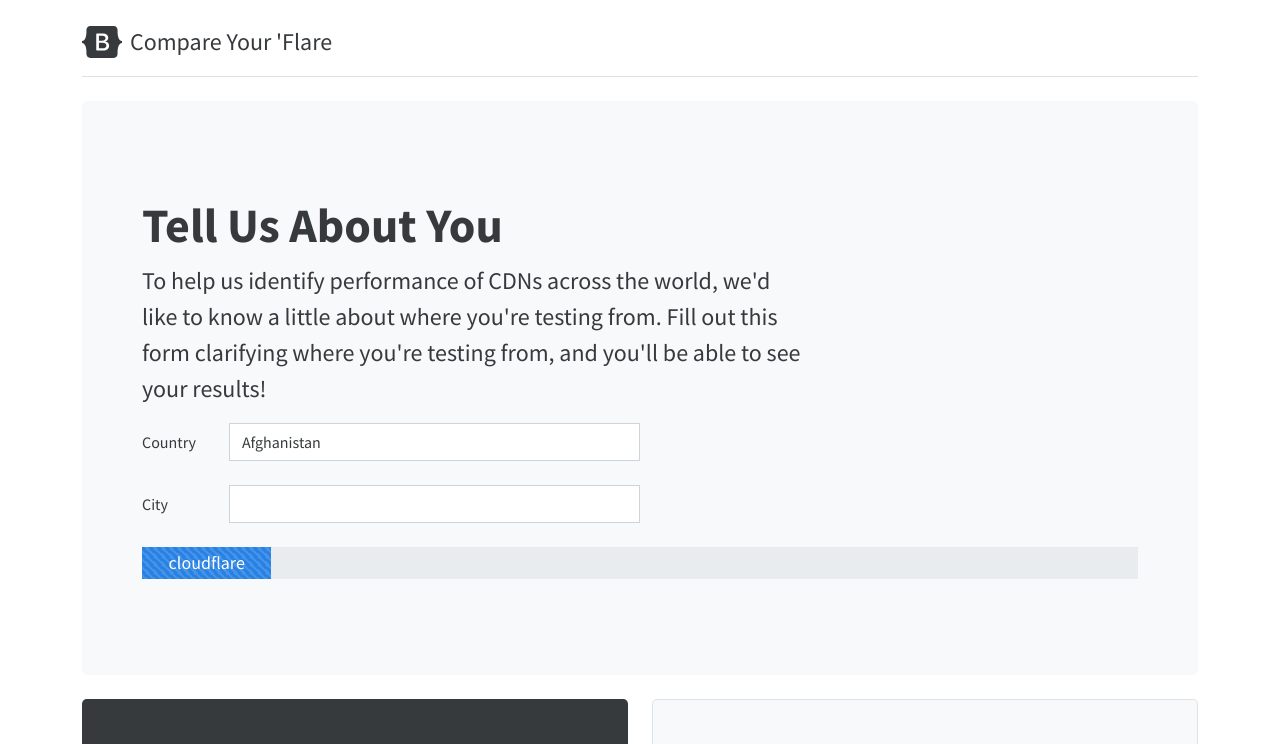
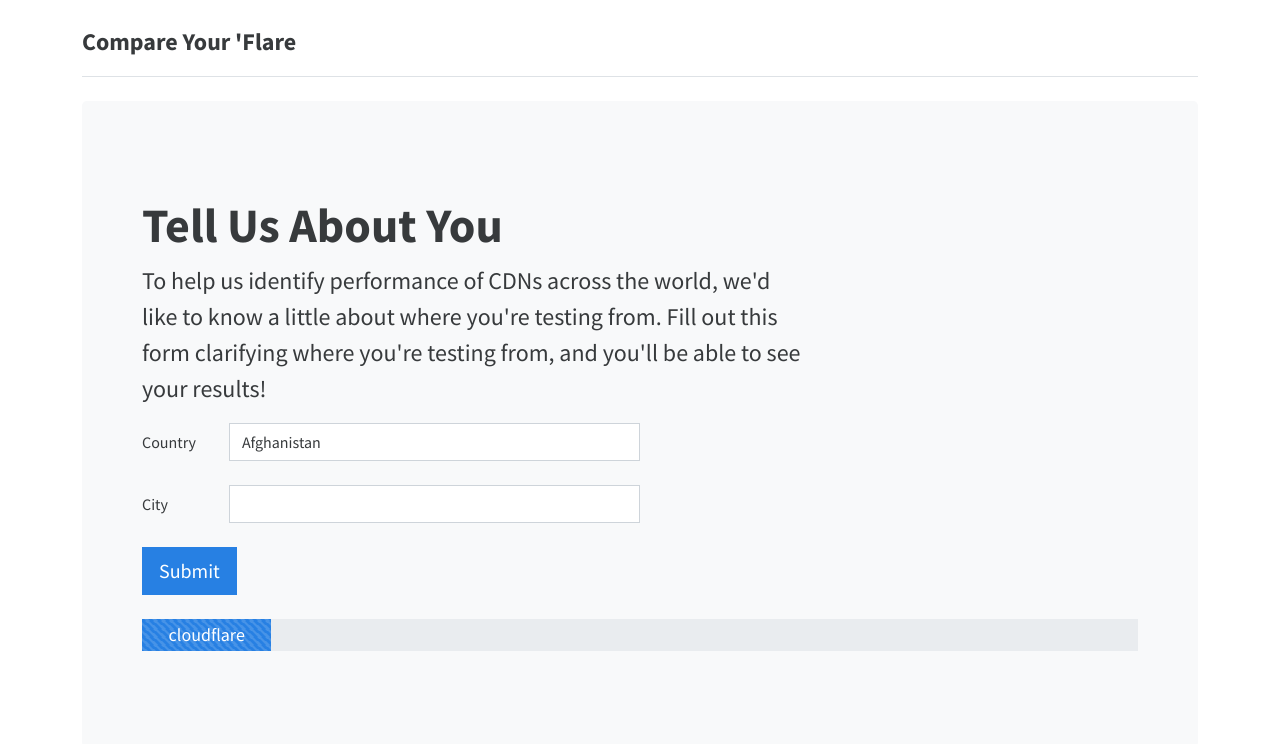
Before and after one commit to alyx/compareyourflare, a plain HTML site: page fe/index.html in a window 1280 px wide. Both pictures are taken after a click on the button "Run the Test". Shown: the top 744 px of the page. Drawn offline with Linux system fonts and the light colour scheme; no server answers.

Commit message:
We're still throwing away the geo data, but complete the form so results are visible -- NEEDS WORK

```diff
--- a/fe/comparator.js
+++ b/fe/comparator.js
@@ -14,9 +14,6 @@ var statsReady = false;
 var gResults = []
 
 function newStatsRequest() {
-    //button = document.getElementById('newstats')
-    //parent = button.parentElement
-    //button.remove()
     parent = document.getElementById('resultsTable')
     var progress = document.createElement('div')
     progress.classList.add('progress')
@@ -34,14 +31,6 @@ function newStatsRequest() {
     bar.style.height = "2rem"
     bar.innerHTML = "Loading..."
     progress.appendChild(bar)
-    /*
-    <div class="progress">
-  <div class="progress-bar progress-bar-striped progress-bar-animated"
-  role="progressbar" aria-valuenow="75" aria-valuemin="0" aria-valuemax="100" style="width: 75%"></div>
-</div>
-*/
-    //button.disabled = true
-    //button.innerHTML = '<span class="spinner-border spinner-border-sm" role="status" aria-hidden="true"></span> <span id="currentTest">Loading...</span>'
 
     cta = document.getElementById('cta')
     form = document.getElementById('detailsform')
@@ -90,6 +79,9 @@ async function generateStats() {
 
 function displayStats(results) {
     var target = document.getElementById('resultsTable')
+    var header = document.createElement('h1')
+    header.classList.add("display-5", "fw-bold")
+    header.innerHTML = "Your Results"
     var table = document.createElement('table')
     table.classList.add("table")
     var body = document.createElement('tbody')
@@ -125,13 +117,22 @@ function displayStats(results) {
             tr.append(timeTd)
         }
     }
+    target.appendChild(header)
     target.appendChild(table)
-    //button = document.getElementById('newstats')
-    //button.remove()
     bar = document.getElementById('statsbar')
     bar.remove()
-    header = document.getElementById('testBox')
-    header.innerHTML = "Your Results"
     details = document.getElementById('testDetails')
     details.remove()
 }
+
+async function waitAndShowStats() {
+    btn = document.getElementById('detailssubmit')
+    btn.disabled = true
+    btn.innerHTML = '<span class="spinner-border spinner-border-sm" role="status" aria-hidden="true"></span> <span id="currentTest">Finishing test...</span>'
+    while (statsReady == false) {
+        await new Promise(r => setTimeout(r, 2000));
+    }
+    form = document.getElementById('detailsform')
+    form.style.display = "none"
+    displayStats(gResults)
+}
--- a/fe/index.html
+++ b/fe/index.html
@@ -31,13 +31,7 @@
         <div class="container py-4">
             <header class="pb-3 mb-4 border-bottom">
                 <a href="/" class="d-flex align-items-center text-dark text-decoration-none">
-                    <svg xmlns="http://www.w3.org/2000/svg" width="40" height="32" class="me-2" viewBox="0 0 118 94"
-                        role="img">
-                        <path fill-rule="evenodd" clip-rule="evenodd"
-                            d="M24.509 0c-6.733 0-11.715 5.893-11.492 12.284.214 6.14-.064 14.092-2.066 20.577C8.943 39.365 5.547 43.485 0 44.014v5.972c5.547.529 8.943 4.649 10.951 11.153 2.002 6.485 2.28 14.437 2.066 20.577C12.794 88.106 17.776 94 24.51 94H93.5c6.733 0 11.714-5.893 11.491-12.284-.214-6.14.064-14.092 2.066-20.577 2.009-6.504 5.396-10.624 10.943-11.153v-5.972c-5.547-.529-8.934-4.649-10.943-11.153-2.002-6.484-2.28-14.437-2.066-20.577C105.214 5.894 100.233 0 93.5 0H24.508zM80 57.863C80 66.663 73.436 72 62.543 72H44a2 2 0 01-2-2V24a2 2 0 012-2h18.437c9.083 0 15.044 4.92 15.044 12.474 0 5.302-4.01 10.049-9.119 10.88v.277C75.317 46.394 80 51.21 80 57.863zM60.521 28.34H49.948v14.934h8.905c6.884 0 10.68-2.772 10.68-7.727 0-4.643-3.264-7.207-9.012-7.207zM49.948 49.2v16.458H60.91c7.167 0 10.964-2.876 10.964-8.281 0-5.406-3.903-8.178-11.425-8.178H49.948z"
-                            fill="currentColor"></path>
-                    </svg>
-                    <span class="fs-4">Compare Your 'Flare</span>
+                    <span class="fs-4"><strong>Compare Your 'Flare</strong></span>
                 </a>
             </header>
 
@@ -327,6 +321,8 @@
                                 </div>
                             </div>
                             <br />
+                            <button id="detailssubmit" class="btn btn-primary btn-lg" type="button" onclick="waitAndShowStats()">Submit</button>
+                            <br /><br />
                         </form>
                     </div>
                     <div id="resultsTable"></div>
@@ -354,7 +350,7 @@
             </div>
 
             <footer class="pt-3 mt-4 text-muted border-top">
-                &copy; 2021
+                &copy; 2021 <a href="https://alyx.at">alyx</a> and <a href="https://github.com/alyx/compareyourflare">CompareYourFlare contributors</a>
             </footer>
         </div>
     </main>
```
